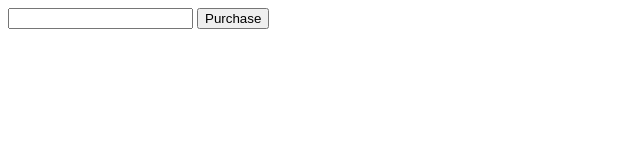
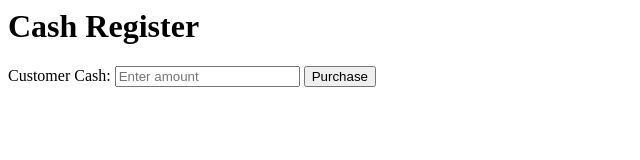
Before and after one commit to macrisconstantine/cash-register, a plain HTML site: page index.html in a window 1280 px wide. Shown: the whole page, without its empty margins (0-640 px from the left). Drawn offline with Linux system fonts and the light colour scheme.

Commit message:
add code

```diff
--- a/index.html
+++ b/index.html
@@ -3,10 +3,16 @@
     <link rel="stylesheet" href="styles.css"/>
     <script src="script.js"></script>
   </head>
-  <main>
-    <div id="change-due">
-    </div>
-    <input id="cash" type="number" value>
-    <button id="purchase-btn" onClick="purchaseClick();">Purchase</button>
-  </main>
+  <body>
+    <main class="register">
+      <h1>Cash Register</h1>
+
+      <div id="change-due" class="output"></div>
+
+      <label for="cash">Customer Cash:</label>
+      <input id="cash" type="number" step="0.01" placeholder="Enter amount" />
+
+      <button id="purchase-btn" onClick="purchaseClick();">Purchase</button>
+    </main>
+  </body>
 </html>
```
